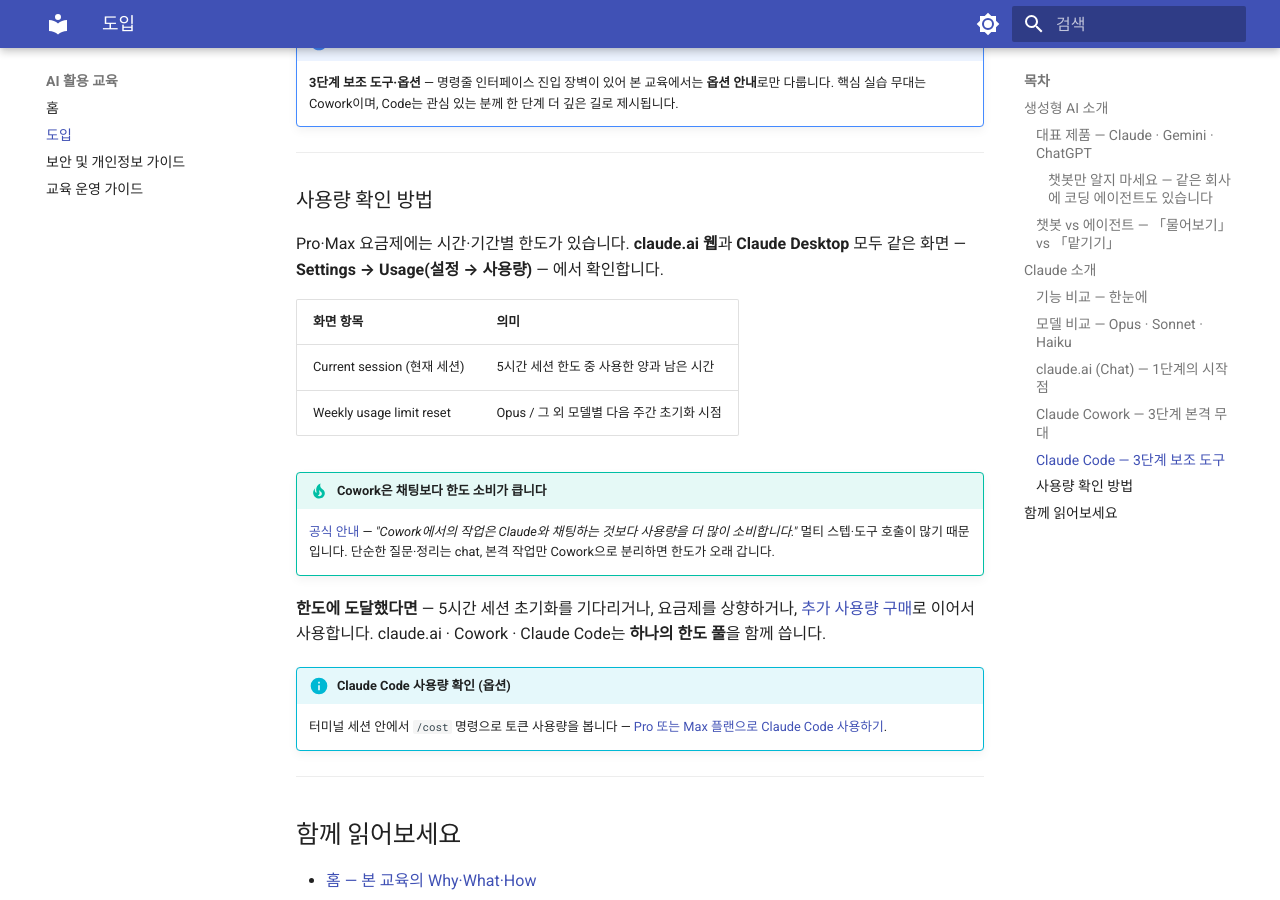
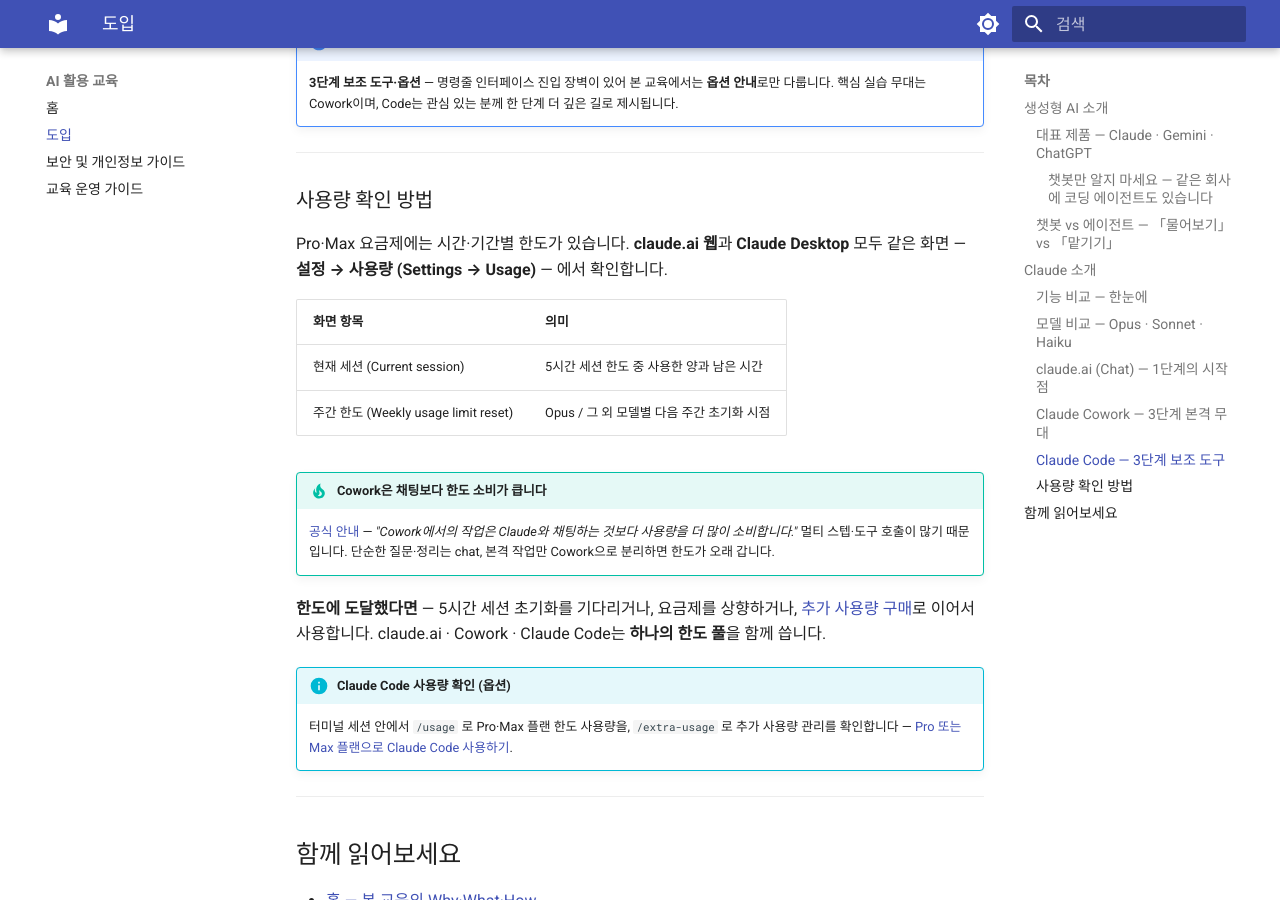
Before and after one commit to scroogy-dev/ai-onboarding, an MkDocs documentation site: the page built from docs/intro.md, in a window 1280 px wide and 900 px high, scrolled down 4654 px. Built offline with MkDocs 1.6.1 and Material for MkDocs 9.7.7, drawn with Linux system fonts in a browser that asks for light colours.

Commit message:
docs: 도입 페이지 사용량 안내 보정 — 한글 메뉴 우선·Claude Code /usage 정정 (#25)
- 설정 → 사용량 화면의 메뉴 표기를 한글 우선으로 보정 (현재 세션, 주간 한도)
  — 실제 claude.ai/Desktop 앱 표시와 일치시킴
- Claude Code 사용량 확인 슬래시 커맨드를 `/usage`·`/extra-usage`로 정정
  — 기존 `/cost`가 `/usage`로 통합되어 UI에 `usage (cost)`로 표기됨
- 사전 조사 노트(.ai/99_workspace/notes/issue-0025-research.md) 동기화

```diff
--- a/docs/intro.md
+++ b/docs/intro.md
@@ -157,12 +157,12 @@
 
 ### 사용량 확인 방법 { #claude-usage }
 
-Pro·Max 요금제에는 시간·기간별 한도가 있습니다. **claude.ai 웹**과 **Claude Desktop** 모두 같은 화면 — **Settings → Usage(설정 → 사용량)** — 에서 확인합니다.
+Pro·Max 요금제에는 시간·기간별 한도가 있습니다. **claude.ai 웹**과 **Claude Desktop** 모두 같은 화면 — **설정 → 사용량 (Settings → Usage)** — 에서 확인합니다.
 
 | 화면 항목 | 의미 |
 |-----------|------|
-| Current session (현재 세션) | 5시간 세션 한도 중 사용한 양과 남은 시간 |
-| Weekly usage limit reset | Opus / 그 외 모델별 다음 주간 초기화 시점 |
+| 현재 세션 (Current session) | 5시간 세션 한도 중 사용한 양과 남은 시간 |
+| 주간 한도 (Weekly usage limit reset) | Opus / 그 외 모델별 다음 주간 초기화 시점 |
 
 !!! tip "Cowork은 채팅보다 한도 소비가 큽니다"
     [공식 안내](https://support.claude.com/ko/articles/11647753) — *"Cowork에서의 작업은 Claude와 채팅하는 것보다 사용량을 더 많이 소비합니다."* 멀티 스텝·도구 호출이 많기 때문입니다. 단순한 질문·정리는 chat, 본격 작업만 Cowork으로 분리하면 한도가 오래 갑니다.
@@ -170,7 +170,7 @@
 **한도에 도달했다면** — 5시간 세션 초기화를 기다리거나, 요금제를 상향하거나, [추가 사용량 구매](https://support.claude.com/ko/articles/12429409)로 이어서 사용합니다. claude.ai · Cowork · Claude Code는 **하나의 한도 풀**을 함께 씁니다.
 
 !!! info "Claude Code 사용량 확인 (옵션)"
-    터미널 세션 안에서 `/cost` 명령으로 토큰 사용량을 봅니다 — [Pro 또는 Max 플랜으로 Claude Code 사용하기](https://support.claude.com/ko/articles/11145838).
+    터미널 세션 안에서 `/usage` 로 Pro·Max 플랜 한도 사용량을, `/extra-usage` 로 추가 사용량 관리를 확인합니다 — [Pro 또는 Max 플랜으로 Claude Code 사용하기](https://support.claude.com/ko/articles/11145838).
 
 ---
 
```
Also changed, not shown: .ai/99_workspace/notes/issue-0025-research.md (+1 -1 lines).
